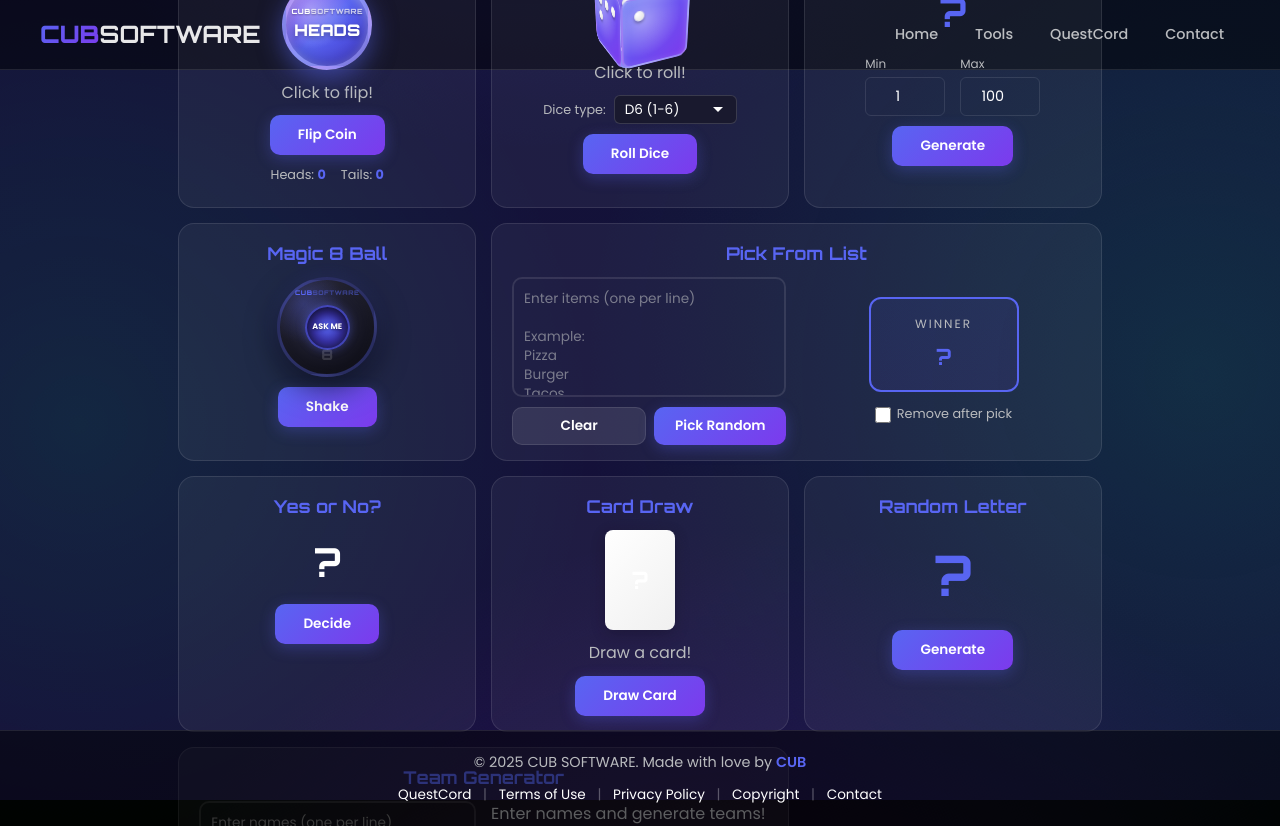
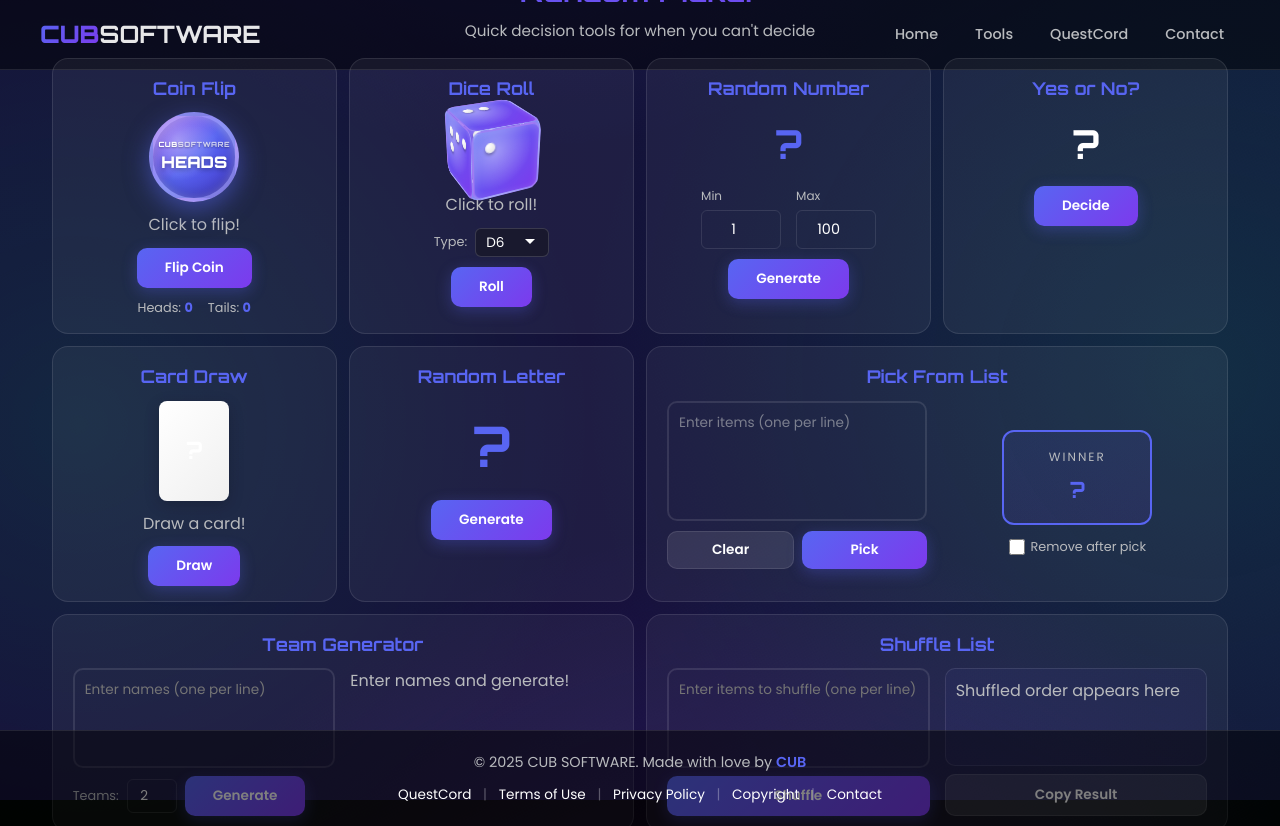
Before and after one commit to HexEchoTV/CUBSOFTWARE, a Flask app: page /apps/random-picker in a window 1280 px wide. Run offline with Flask 3, Linux system fonts and the light colour scheme.

Commit message:
CUBSOFTWARE DEPLOYMENT

```diff
--- a/cubsoftware-server/apps/cubsoftware-website/website/random-picker.html
+++ b/cubsoftware-server/apps/cubsoftware-website/website/random-picker.html
@@ -9,8 +9,8 @@
     <title>Random Picker - Coin Flip, Dice Roll, Random Number | CUB SOFTWARE</title>
 
     <!-- SEO Meta Tags -->
-    <meta name="description" content="Free random picker tools: coin flip, dice roll, random number, card draw, letter generator, team maker, magic 8 ball. Make decisions the fun way!">
-    <meta name="keywords" content="random picker, coin flip, dice roll, random number generator, decision maker, pick random, card draw, team generator, magic 8 ball">
+    <meta name="description" content="Free random picker tools: coin flip, dice roll, random number, yes/no, card draw, letter generator, pick from list, team maker, shuffle list.">
+    <meta name="keywords" content="random picker, coin flip, dice roll, random number generator, decision maker, pick random, card draw, team generator, shuffle list, yes or no">
     <meta name="author" content="CUB">
     <meta name="robots" content="index, follow">
     <link rel="canonical" href="https://cubsoftware.site/apps/random-picker">
@@ -57,6 +57,7 @@
         <p class="page-subtitle">Quick decision tools for when you can't decide</p>
 
         <div class="tools-grid">
+            <!-- Row 1: 6 single cards -->
             <!-- Coin Flip -->
             <section class="tool-card" id="coinFlip">
                 <h2>Coin Flip</h2>
@@ -84,7 +85,6 @@
             <section class="tool-card" id="diceRoll">
                 <h2>Dice Roll</h2>
                 <div class="dice-container" id="diceContainer">
-                    <!-- 3D Dice for D6 -->
                     <div class="dice" id="dice">
                         <div class="dice-face dice-face-front dice-face-1">
                             <span class="dice-dot"></span><span class="dice-dot"></span><span class="dice-dot"></span>
@@ -117,25 +117,24 @@
                             <span class="dice-dot"></span><span class="dice-dot"></span><span class="dice-dot"></span>
                         </div>
                     </div>
-                    <!-- Simple dice for non-D6 -->
                     <div class="dice-simple" id="diceSimple" style="display: none;">
                         <span class="dice-value" id="diceValue">?</span>
                     </div>
                 </div>
                 <div class="result" id="diceResult">Click to roll!</div>
                 <div class="dice-options">
-                    <label>Dice type:</label>
+                    <label>Type:</label>
                     <select id="diceType" onchange="updateDiceDisplay()">
-                        <option value="6">D6 (1-6)</option>
-                        <option value="4">D4 (1-4)</option>
-                        <option value="8">D8 (1-8)</option>
-                        <option value="10">D10 (1-10)</option>
-                        <option value="12">D12 (1-12)</option>
-                        <option value="20">D20 (1-20)</option>
-                        <option value="100">D100 (1-100)</option>
+                        <option value="6">D6</option>
+                        <option value="4">D4</option>
+                        <option value="8">D8</option>
+                        <option value="10">D10</option>
+                        <option value="12">D12</option>
+                        <option value="20">D20</option>
+                        <option value="100">D100</option>
                     </select>
                 </div>
-                <button class="action-btn" onclick="rollDice()">Roll Dice</button>
+                <button class="action-btn" onclick="rollDice()">Roll</button>
             </section>
 
             <!-- Random Number -->
@@ -153,33 +152,43 @@
                     </div>
                 </div>
                 <button class="action-btn" onclick="generateNumber()">Generate</button>
-                <div class="history-mini" id="numberHistory"></div>
             </section>
 
-            <!-- Magic 8 Ball -->
-            <section class="tool-card" id="magic8Ball">
-                <h2>Magic 8 Ball</h2>
-                <div class="magic8-container">
-                    <div class="magic8" id="magic8">
-                        <span class="magic8-brand"><span class="brand-cub">CUB</span><span class="brand-software">SOFTWARE</span></span>
-                        <div class="magic8-window">
-                            <span id="magic8Text">Ask me</span>
-                        </div>
-                        <span class="magic8-number">8</span>
-                    </div>
-                </div>
-                <button class="action-btn" onclick="shakeMagic8()">Shake</button>
+            <!-- Yes/No -->
+            <section class="tool-card" id="yesNo">
+                <h2>Yes or No?</h2>
+                <div class="yesno-display" id="yesnoDisplay">?</div>
+                <button class="action-btn" onclick="yesOrNo()">Decide</button>
             </section>
 
+            <!-- Card Draw -->
+            <section class="tool-card" id="cardDraw">
+                <h2>Card Draw</h2>
+                <div class="card-display" id="card">
+                    <span class="card-value" id="cardValue">?</span>
+                    <span class="card-suit" id="cardSuit"></span>
+                </div>
+                <div class="result" id="cardResult">Draw a card!</div>
+                <button class="action-btn" onclick="drawCard()">Draw</button>
+            </section>
+
+            <!-- Letter Generator -->
+            <section class="tool-card" id="letterGen">
+                <h2>Random Letter</h2>
+                <div class="letter-display" id="letterDisplay">?</div>
+                <button class="action-btn" onclick="generateLetter()">Generate</button>
+            </section>
+
+            <!-- Row 2: 3 wide cards (span 2 each) -->
             <!-- Pick From List -->
             <section class="tool-card tool-card-wide" id="pickFromList">
                 <h2>Pick From List</h2>
                 <div class="list-picker">
                     <div class="list-input-section">
-                        <textarea id="listInput" placeholder="Enter items (one per line)&#10;&#10;Example:&#10;Pizza&#10;Burger&#10;Tacos&#10;Sushi"></textarea>
+                        <textarea id="listInput" placeholder="Enter items (one per line)"></textarea>
                         <div class="list-actions">
                             <button class="action-btn secondary" onclick="clearList()">Clear</button>
-                            <button class="action-btn" onclick="pickFromList()">Pick Random</button>
+                            <button class="action-btn" onclick="pickFromList()">Pick</button>
                         </div>
                     </div>
                     <div class="list-result-section">
@@ -197,31 +206,6 @@
                 </div>
             </section>
 
-            <!-- Yes/No -->
-            <section class="tool-card" id="yesNo">
-                <h2>Yes or No?</h2>
-                <div class="yesno-display" id="yesnoDisplay">?</div>
-                <button class="action-btn" onclick="yesOrNo()">Decide</button>
-            </section>
-
-            <!-- Card Draw -->
-            <section class="tool-card" id="cardDraw">
-                <h2>Card Draw</h2>
-                <div class="card-display" id="card">
-                    <span class="card-value" id="cardValue">?</span>
-                    <span class="card-suit" id="cardSuit"></span>
-                </div>
-                <div class="result" id="cardResult">Draw a card!</div>
-                <button class="action-btn" onclick="drawCard()">Draw Card</button>
-            </section>
-
-            <!-- Letter Generator -->
-            <section class="tool-card" id="letterGen">
-                <h2>Random Letter</h2>
-                <div class="letter-display" id="letterDisplay">?</div>
-                <button class="action-btn" onclick="generateLetter()">Generate</button>
-            </section>
-
             <!-- Team Generator -->
             <section class="tool-card tool-card-wide" id="teamGen">
                 <h2>Team Generator</h2>
@@ -235,7 +219,24 @@
                         </div>
                     </div>
                     <div class="team-results" id="teamResults">
-                        <span class="result">Enter names and generate teams!</span>
+                        <span class="result">Enter names and generate!</span>
+                    </div>
+                </div>
+            </section>
+
+            <!-- Shuffle List -->
+            <section class="tool-card tool-card-wide" id="shuffleList">
+                <h2>Shuffle List</h2>
+                <div class="shuffle-container">
+                    <div class="shuffle-input-section">
+                        <textarea id="shuffleInput" placeholder="Enter items to shuffle (one per line)"></textarea>
+                        <button class="action-btn" onclick="shuffleList()">Shuffle</button>
+                    </div>
+                    <div class="shuffle-result-section">
+                        <div class="shuffle-output" id="shuffleOutput">
+                            <span class="result">Shuffled order appears here</span>
+                        </div>
+                        <button class="action-btn secondary" onclick="copyShuffled()">Copy Result</button>
                     </div>
                 </div>
             </section>
--- a/cubsoftware-server/apps/cubsoftware-website/website/static/css/random-picker.css
+++ b/cubsoftware-server/apps/cubsoftware-website/website/static/css/random-picker.css
@@ -31,11 +31,11 @@
     width: 100%;
 }
 
-/* Tools Grid - 4 columns */
+/* Tools Grid - 6 columns */
 .tools-grid {
     display: grid;
-    grid-template-columns: repeat(4, 1fr);
-    gap: 15px;
+    grid-template-columns: repeat(6, 1fr);
+    gap: 12px;
     width: 100%;
     align-content: center;
 }
@@ -598,110 +598,6 @@
     100% { transform: scale(1); opacity: 1; }
 }
 
-/* Magic 8 Ball - CUB SOFTWARE Branded */
-.magic8-container {
-    perspective: 1000px;
-    position: relative;
-}
-
-.magic8 {
-    width: 100px;
-    height: 100px;
-    background:
-        radial-gradient(circle at 25% 25%, rgba(88, 101, 242, 0.3) 0%, transparent 40%),
-        radial-gradient(circle at 30% 30%, #2a2a3e 0%, #0f0f1a 100%);
-    border-radius: 50%;
-    display: flex;
-    flex-direction: column;
-    align-items: center;
-    justify-content: center;
-    position: relative;
-    box-shadow:
-        0 10px 30px rgba(0, 0, 0, 0.6),
-        0 0 20px rgba(88, 101, 242, 0.2),
-        inset 0 -8px 25px rgba(0, 0, 0, 0.4),
-        inset 0 4px 15px rgba(255, 255, 255, 0.05);
-    transition: transform 0.1s ease-out;
-    border: 3px solid rgba(88, 101, 242, 0.3);
-}
-
-.magic8-brand {
-    position: absolute;
-    top: 8px;
-    font-family: 'Orbitron', sans-serif;
-    font-size: 0.4rem;
-    font-weight: 900;
-    letter-spacing: 0.5px;
-}
-
-.magic8-brand .brand-cub {
-    color: #5865f2;
-}
-
-.magic8-brand .brand-software {
-    color: rgba(88, 101, 242, 0.5);
-}
-
-.magic8-number {
-    position: absolute;
-    bottom: 8px;
-    font-family: 'Orbitron', sans-serif;
-    font-size: 0.9rem;
-    font-weight: 900;
-    color: rgba(255, 255, 255, 0.15);
-}
-
-.magic8.shaking {
-    animation: magic8Shake 0.6s ease-out;
-}
-
-@keyframes magic8Shake {
-    0%, 100% { transform: rotate(0deg) scale(1); }
-    15% { transform: rotate(-15deg) scale(1.05); }
-    30% { transform: rotate(12deg) scale(1.02); }
-    45% { transform: rotate(-10deg) scale(1.05); }
-    60% { transform: rotate(8deg) scale(1.02); }
-    75% { transform: rotate(-5deg) scale(1.03); }
-    90% { transform: rotate(3deg) scale(1.01); }
-}
-
-.magic8-window {
-    width: 45px;
-    height: 45px;
-    background:
-        radial-gradient(circle at 50% 50%, #5865f2 0%, #3730a3 50%, #1e1b4b 100%);
-    border-radius: 50%;
-    display: flex;
-    align-items: center;
-    justify-content: center;
-    padding: 5px;
-    box-shadow:
-        inset 0 3px 12px rgba(0, 0, 0, 0.6),
-        0 0 10px rgba(88, 101, 242, 0.4);
-    border: 2px solid rgba(88, 101, 242, 0.5);
-}
-
-.magic8-window span {
-    font-family: 'Poppins', sans-serif;
-    font-size: 0.5rem;
-    font-weight: 700;
-    color: #fff;
-    text-align: center;
-    text-transform: uppercase;
-    line-height: 1.15;
-    text-shadow: 0 1px 3px rgba(0, 0, 0, 0.5);
-}
-
-.magic8-window span.reveal {
-    animation: magic8Reveal 0.5s ease-out;
-}
-
-@keyframes magic8Reveal {
-    0% { opacity: 0; transform: scale(0.3) rotateX(90deg); }
-    50% { opacity: 0.7; transform: scale(1.1) rotateX(-10deg); }
-    100% { opacity: 1; transform: scale(1) rotateX(0deg); }
-}
-
 /* Card Draw */
 .card-display {
     width: 70px;
@@ -861,6 +757,68 @@
     color: var(--text-primary);
 }
 
+/* Shuffle List */
+.shuffle-container {
+    display: flex;
+    gap: 15px;
+    width: 100%;
+}
+
+.shuffle-input-section {
+    flex: 1;
+    display: flex;
+    flex-direction: column;
+    gap: 8px;
+}
+
+.shuffle-input-section textarea {
+    width: 100%;
+    height: 100px;
+    padding: 10px;
+    background: var(--background-color);
+    border: 2px solid var(--border-color);
+    border-radius: 10px;
+    color: var(--text-primary);
+    font-family: 'Poppins', sans-serif;
+    font-size: 0.85rem;
+    resize: none;
+    line-height: 1.4;
+}
+
+.shuffle-input-section textarea:focus {
+    outline: none;
+    border-color: var(--primary-color);
+}
+
+.shuffle-result-section {
+    flex: 1;
+    display: flex;
+    flex-direction: column;
+    gap: 8px;
+}
+
+.shuffle-output {
+    flex: 1;
+    padding: 10px;
+    background: linear-gradient(135deg, rgba(88, 101, 242, 0.05) 0%, rgba(124, 58, 237, 0.05) 100%);
+    border: 1px solid var(--border-color);
+    border-radius: 10px;
+    font-size: 0.85rem;
+    color: var(--text-primary);
+    overflow-y: auto;
+    max-height: 100px;
+    line-height: 1.5;
+}
+
+.shuffle-output ol {
+    margin: 0;
+    padding-left: 20px;
+}
+
+.shuffle-output li {
+    padding: 2px 0;
+}
+
 /* Toast */
 .toast {
     position: fixed;
@@ -885,19 +843,23 @@
 }
 
 /* Responsive */
-@media (max-width: 1400px) {
+@media (max-width: 1600px) {
     .tools-grid {
-        grid-template-columns: repeat(3, 1fr);
+        grid-template-columns: repeat(4, 1fr);
+    }
+
+    .tool-card-wide {
+        grid-column: span 2;
     }
 }
 
 @media (max-width: 1200px) {
     .tools-grid {
-        grid-template-columns: repeat(2, 1fr);
+        grid-template-columns: repeat(3, 1fr);
     }
 
     .tool-card-wide {
-        grid-column: span 2;
+        grid-column: span 3;
     }
 }
 
--- a/cubsoftware-server/apps/cubsoftware-website/website/static/js/random-picker.js
+++ b/cubsoftware-server/apps/cubsoftware-website/website/static/js/random-picker.js
@@ -226,49 +226,6 @@
     }, 800);
 }
 
-// Magic 8 Ball
-const magic8Responses = [
-    // Positive
-    'It is certain',
-    'Without a doubt',
-    'Yes definitely',
-    'You may rely on it',
-    'As I see it, yes',
-    'Most likely',
-    'Outlook good',
-    'Yes',
-    'Signs point to yes',
-    // Neutral
-    'Reply hazy, try again',
-    'Ask again later',
-    'Cannot predict now',
-    'Concentrate and ask again',
-    // Negative
-    "Don't count on it",
-    'My reply is no',
-    'My sources say no',
-    'Outlook not so good',
-    'Very doubtful'
-];
-
-function shakeMagic8() {
-    const ball = document.getElementById('magic8');
-    const text = document.getElementById('magic8Text');
-
-    // Shake animation
-    ball.classList.add('shaking');
-    text.textContent = '...';
-    text.classList.remove('reveal');
-
-    // Reveal answer
-    setTimeout(() => {
-        ball.classList.remove('shaking');
-        const response = magic8Responses[Math.floor(Math.random() * magic8Responses.length)];
-        text.textContent = response;
-        text.classList.add('reveal');
-    }, 500);
-}
-
 // Card Draw
 const suits = ['♠', '♥', '♦', '♣'];
 const values = ['A', '2', '3', '4', '5', '6', '7', '8', '9', '10', 'J', 'Q', 'K'];
@@ -366,6 +323,50 @@
     `).join('');
 }
 
+// Shuffle List
+let lastShuffled = [];
+
+function shuffleList() {
+    const textarea = document.getElementById('shuffleInput');
+    const output = document.getElementById('shuffleOutput');
+
+    const items = textarea.value
+        .split('\n')
+        .map(item => item.trim())
+        .filter(item => item.length > 0);
+
+    if (items.length < 2) {
+        showToast('Add at least 2 items!');
+        return;
+    }
+
+    // Fisher-Yates shuffle
+    const shuffled = [...items];
+    for (let i = shuffled.length - 1; i > 0; i--) {
+        const j = Math.floor(Math.random() * (i + 1));
+        [shuffled[i], shuffled[j]] = [shuffled[j], shuffled[i]];
+    }
+
+    lastShuffled = shuffled;
+
+    // Display as numbered list
+    output.innerHTML = '<ol>' + shuffled.map(item => `<li>${item}</li>`).join('') + '</ol>';
+}
+
+function copyShuffled() {
+    if (lastShuffled.length === 0) {
+        showToast('Nothing to copy!');
+        return;
+    }
+
+    const text = lastShuffled.join('\n');
+    navigator.clipboard.writeText(text).then(() => {
+        showToast('Copied to clipboard!');
+    }).catch(() => {
+        showToast('Failed to copy');
+    });
+}
+
 // Toast notification
 function showToast(message) {
     const toast = document.getElementById('toast');
@@ -396,14 +397,14 @@
         case 'y':
             yesOrNo();
             break;
-        case '8':
-            shakeMagic8();
-            break;
         case 'r':
             drawCard();
             break;
         case 'l':
             generateLetter();
             break;
+        case 's':
+            shuffleList();
+            break;
     }
 });
```
